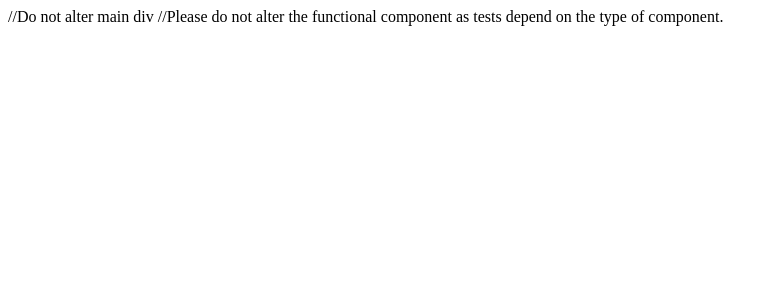
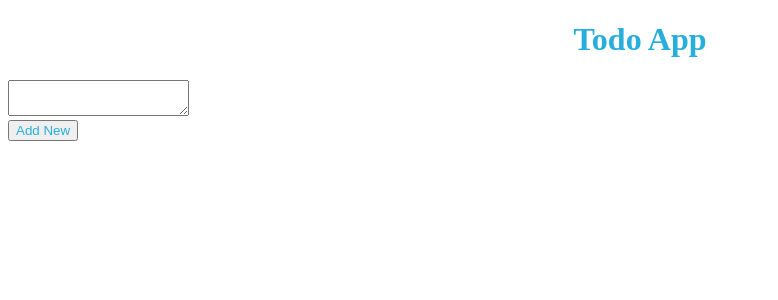
Before and after one commit to nick8604/React-Assignment-5---Todo-List-React, a React app: page / in a window 1280 px wide. Shown: the top 300 px of the page, without its empty margins (0-778 px from the left). Built offline with nearby package versions, Linux system fonts and the light colour scheme.

Commit message:
first commit with working solution

```diff
--- a/src/components/App.js
+++ b/src/components/App.js
@@ -1,12 +1,11 @@
 import React from "react";
-import "./../styles/App.css";
+import "../styles/App.css";
+import TodoContainer from "./TodoContainer";
 
-function App()
-{
+function App() {
 	return (
 	<div id="main">
-	//Do not alter main div
-	//Please do not alter the functional component as tests depend on the type of component.
+		<TodoContainer/>
 	</div>
 	);
 }
--- /dev/null
+++ b/src/components/TodoAdd.js
@@ -0,0 +1,26 @@
+import React from 'react';
+
+function TodoAdd({addTodo}) {
+    let TodoValue = "";
+    const submitTodo = () => {
+        if(TodoValue.trim()) {
+            addTodo(TodoValue.trim());
+            TodoValue = "";
+            document.getElementById("task").value = "";
+        }
+    }
+
+    const updateTodoValue = e => {
+        TodoValue = e.target.value;
+
+    }
+    return (
+        <div>
+            <textarea id="task" onChange={updateTodoValue}></textarea>
+            <br/>
+            <button id="btn" onClick={submitTodo}>Add New</button>
+        </div>
+    );
+}
+
+export default TodoAdd;
--- /dev/null
+++ b/src/components/TodoContainer.js
@@ -0,0 +1,67 @@
+import React, {useState} from 'react';
+import TodoAdd from './TodoAdd';
+import TodoList from './TodoList';
+
+function TodoContainer() {
+    const [todos, setTodos] = useState([]);
+
+    const getNewId = () => {
+        let id = 0;
+        todos.map((item) => {
+            if(item.id > id) {
+                id = item.id;
+            }
+        });
+
+        id += 1;
+        return id;
+    }
+
+    const addTodo = newTodo => {
+        const newtodoObj = {
+            id: getNewId(),
+            value: newTodo,
+            isEditing: false
+        }
+
+        const updated_todos = [...todos, newtodoObj];
+        setTodos(updated_todos);
+        console.log(updated_todos);
+    }
+
+    const deleteTodo = todo_id => {
+        const filtered_arr = todos.filter(todo => todo.id !== todo_id);
+        setTodos(filtered_arr);
+    }
+
+    const startEditing = todo_id => {
+        const editing_arr = todos.map((item) => {
+            if(item.id === todo_id) {
+                item.isEditing = true;
+            }
+            return item;
+        });
+
+        setTodos(editing_arr);
+    }
+
+    const finishEditing = todo => {
+        const editing_arr = todos.map((item) => {
+            if(item.id == todo.id) {
+                return todo;
+            }
+            return item;
+        });
+        setTodos(editing_arr);
+    }
+
+    return(
+        <div>
+            <h1>Todo App</h1>
+            <TodoAdd addTodo ={addTodo}/>
+            <TodoList todos={todos} deleteTodo={deleteTodo} startEditing={startEditing} finishEditing={finishEditing}/>
+        </div>
+    );
+}
+
+export default TodoContainer;
--- /dev/null
+++ b/src/components/TodoList.js
@@ -0,0 +1,18 @@
+import React from 'react';
+import TodoListItem from './TodoListItem';
+
+function TodoList({todos, deleteTodo, startEditing, finishEditing}) {
+    const items = todos.map(function(single_todo) {
+        return <TodoListItem key={single_todo.id} todo={single_todo} deleteTodo={deleteTodo} startEditing={startEditing} finishEditing={finishEditing}/>
+    })
+
+    return (
+        <div>
+            <ul>
+                {items}
+            </ul>
+        </div>
+    );
+}
+
+export default TodoList;
--- /dev/null
+++ b/src/components/TodoListItem.js
@@ -0,0 +1,45 @@
+import React from 'react';
+
+const TodoListItem = ({ todo, deleteTodo, startEditing, finishEditing }) => {
+    let TodoValue = todo.value;
+    const deleteItem = () => {
+        deleteTodo(todo.id);
+    }
+
+    const startEdit = () => {
+        startEditing(todo.id);
+    }
+
+    const changeTodoValue = e => {
+        TodoValue = e.target.value;
+    }
+
+    const finishEdit = () => {
+        if(TodoValue.trim()) {
+            todo.value = TodoValue.trim();
+            todo.isEditing = false;
+            finishEditing(todo);
+        }
+
+    }
+
+    return (
+        <li className="list">
+            {todo.isEditing ? (
+                <>
+                    <textarea className="editTask" defaultValue={TodoValue} onChange={changeTodoValue}></textarea>
+                    <button className="saveTask" onClick={finishEdit}>Update Todo</button>
+                </>
+
+            ) : (
+                    <>
+                        {todo.value} (<a href="#" onClick={startEdit}>Edit</a> | <a href="#" onClick={deleteItem}>Delete</a>)
+                    </>
+
+                )}
+
+        </li>
+    );
+};
+
+export default TodoListItem;
```
Also changed, not shown: 1 other file (tests, documents, lock files or other folders).
